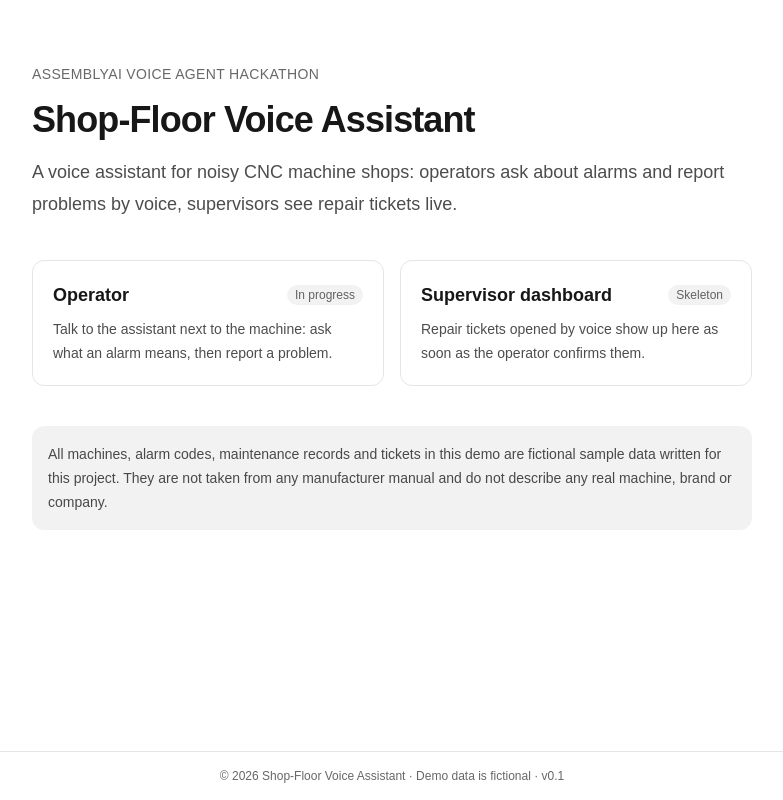
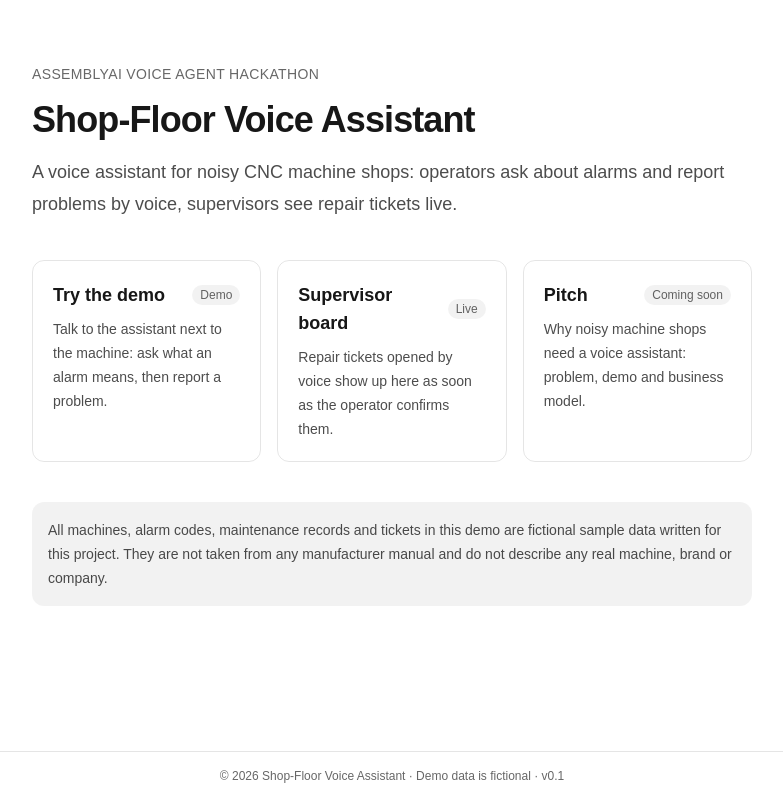
Before and after one commit to ming062027-hue/AssemblyAI, a Next.js app: page / in a window 1280 px wide. Shown: the whole page, without its empty margins (248-1031 px from the left). Built offline with nearby package versions, Linux system fonts and the light colour scheme.

Commit message:
[看板資料線/OpenCode-muse-spark] 首頁改成三個按鈕：Try the demo、Supervisor board、Pitch

```diff
--- a/src/app/page.tsx
+++ b/src/app/page.tsx
@@ -4,15 +4,21 @@
 const entryPoints = [
   {
     href: "/operator",
-    title: "Operator",
+    title: "Try the demo",
     body: "Talk to the assistant next to the machine: ask what an alarm means, then report a problem.",
-    status: "In progress",
+    status: "Demo",
   },
   {
     href: "/dashboard",
-    title: "Supervisor dashboard",
+    title: "Supervisor board",
     body: "Repair tickets opened by voice show up here as soon as the operator confirms them.",
-    status: "Skeleton",
+    status: "Live",
+  },
+  {
+    href: "/pitch",
+    title: "Pitch",
+    body: "Why noisy machine shops need a voice assistant: problem, demo and business model.",
+    status: "Coming soon",
   },
 ] as const;
 
@@ -29,7 +35,7 @@
         </p>
       </header>
 
-      <ul className="grid gap-4 sm:grid-cols-2">
+      <ul className="grid gap-4 sm:grid-cols-3">
         {entryPoints.map((entry) => (
           <li key={entry.href}>
             <Link
```
